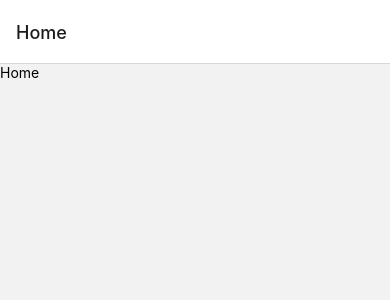
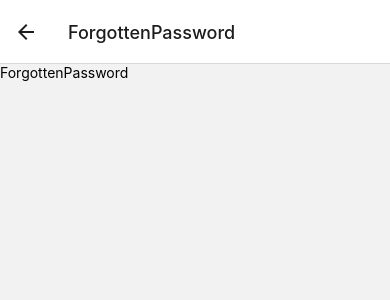
Before and after one commit to THIAGOMORGADO/blog-app, a React Native app: screen /ForgottenPassword in a window 390 px wide. Before the commit this address had no page. Shown: the top 300 px of the page. Built offline with nearby package versions, Linux system fonts and the light colour scheme.

Commit message:
estrutura de pasta e arquivo de navigation

```diff
--- a/src/Routes/MainStack.tsx
+++ b/src/Routes/MainStack.tsx
@@ -3,15 +3,22 @@ import {createNativeStackNavigator} from '@react-navigation/native-stack'
 
 // Screens
 import  Home  from '../screens/Home';
+import ForgottenPassword from '../screens/ForgotenPassword';
+import SignIn from '../screens/SignIn';
+import SignUp from '../screens/SignUp';
 
 
 const Stack = createNativeStackNavigator();
 
 export default function MainStack() {
   return(
-    <Stack.Navigator>
+    <Stack.Navigator
+      initialRouteName='criarConta'
+    >
       <Stack.Screen name="Home" component={Home} />
-
+      <Stack.Screen name="ForgottenPassword" component={ForgottenPassword} />
+      <Stack.Screen name="Login" component={SignIn} />
+      <Stack.Screen name="criarConta" component={SignUp} />
     </Stack.Navigator>
   )
 }
--- /dev/null
+++ b/src/screens/ForgotenPassword/index.tsx
@@ -0,0 +1,10 @@
+import { View, Text } from 'react-native'
+import React from 'react'
+
+export default function ForgottenPassword() {
+  return (
+    <View>
+      <Text>ForgottenPassword</Text>
+    </View>
+  )
+}
--- /dev/null
+++ b/src/screens/SignIn/index.tsx
@@ -0,0 +1,10 @@
+import { View, Text } from 'react-native'
+import React from 'react'
+
+export default function SignIn() {
+  return (
+    <View>
+      <Text>SignIn</Text>
+    </View>
+  )
+}
--- /dev/null
+++ b/src/screens/SignUp/index.tsx
@@ -0,0 +1,10 @@
+import { View, Text } from 'react-native'
+import React from 'react'
+
+export default function SignUp() {
+  return (
+    <View>
+      <Text>SignUp</Text>
+    </View>
+  )
+}
```
